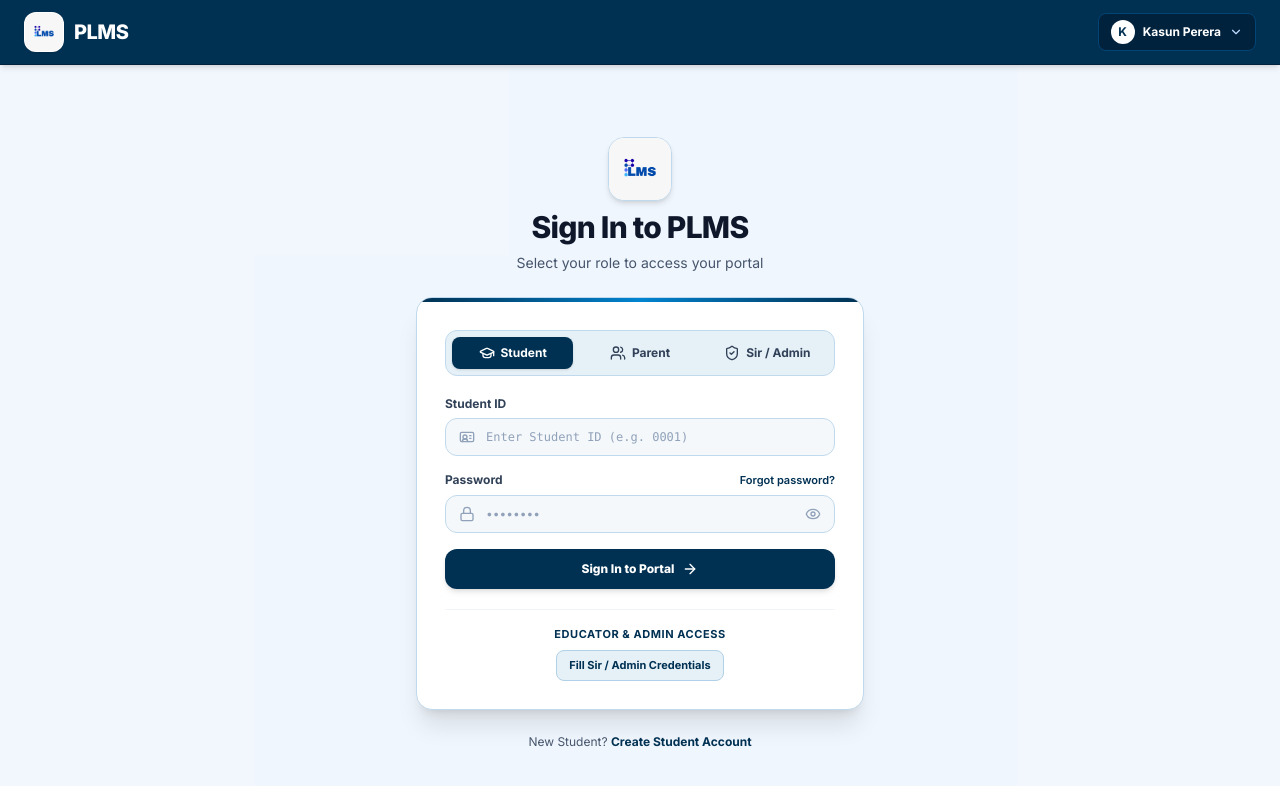
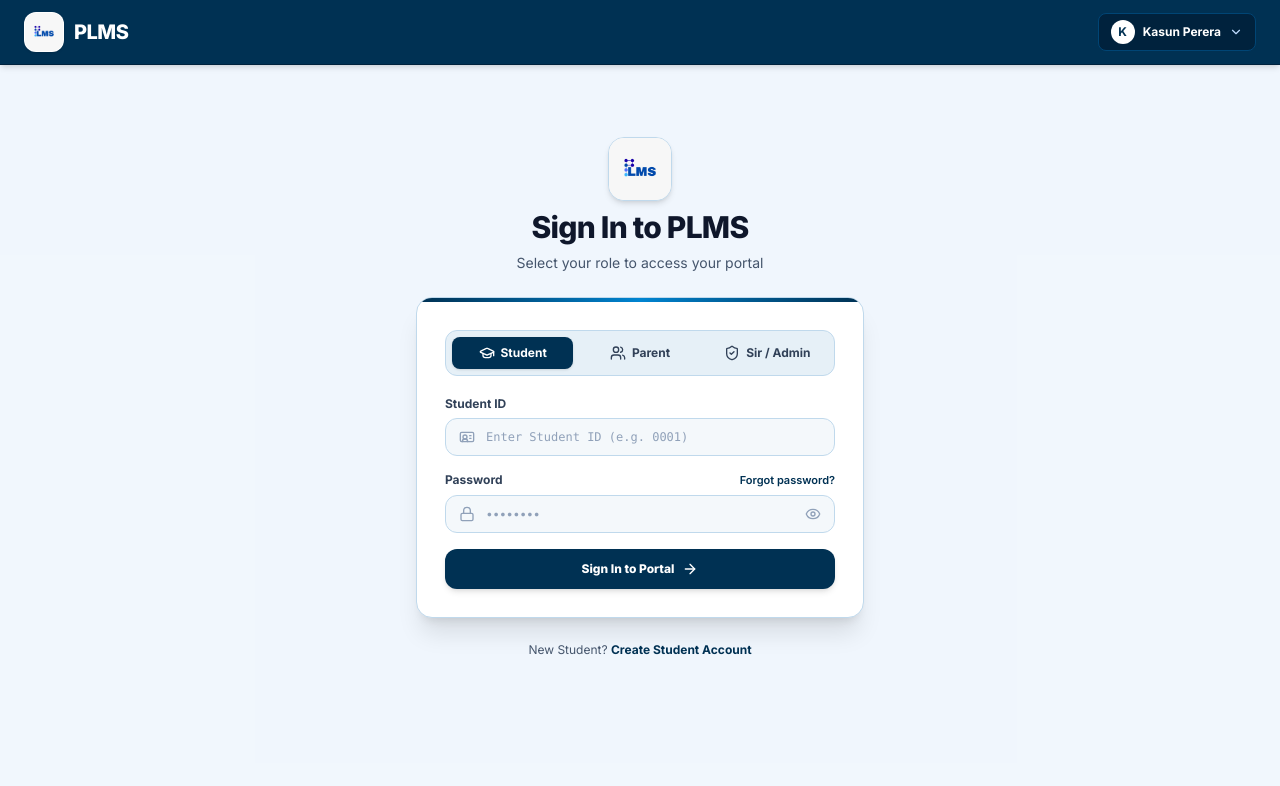
Before and after one commit to SakvithiDaskon/PLMS.web, a React (Vite) app: page /login in a window 1280 px wide. Shown: the top 786 px of the page. Built offline with nearby package versions, Linux system fonts and the light colour scheme.

Commit message:
Login page button remove

```diff
--- a/src/pages/public/Login.jsx
+++ b/src/pages/public/Login.jsx
@@ -41,13 +41,6 @@ export const Login = () => {
       setIdentifier('');
       setPassword('');
     }
-  };
-
-  const handleQuickAdmin = () => {
-    setSelectedRole('admin');
-    setIdentifier('admin@plms.com');
-    setPassword('password123');
-    setErrorMsg('');
   };
 
   const handleSubmit = async (e) => {
@@ -218,20 +211,6 @@ export const Login = () => {
               )}
             </button>
           </form>
-
-          {/* Admin quick access */}
-          <div className="pt-4 border-t border-slate-100 space-y-2 text-center">
-            <p className="text-[11px] font-bold text-[#003153] uppercase tracking-wider">Educator & Admin Access</p>
-            <div className="flex items-center justify-center gap-2">
-              <button
-                type="button"
-                onClick={handleQuickAdmin}
-                className="px-3 py-1.5 text-[11px] font-bold rounded-lg bg-[#e6f0f7] text-[#003153] border border-[#b0d1e8] hover:bg-blue-100 transition-colors cursor-pointer"
-              >
-                Fill Sir / Admin Credentials
-              </button>
-            </div>
-          </div>
         </div>
       </div>
 
```
